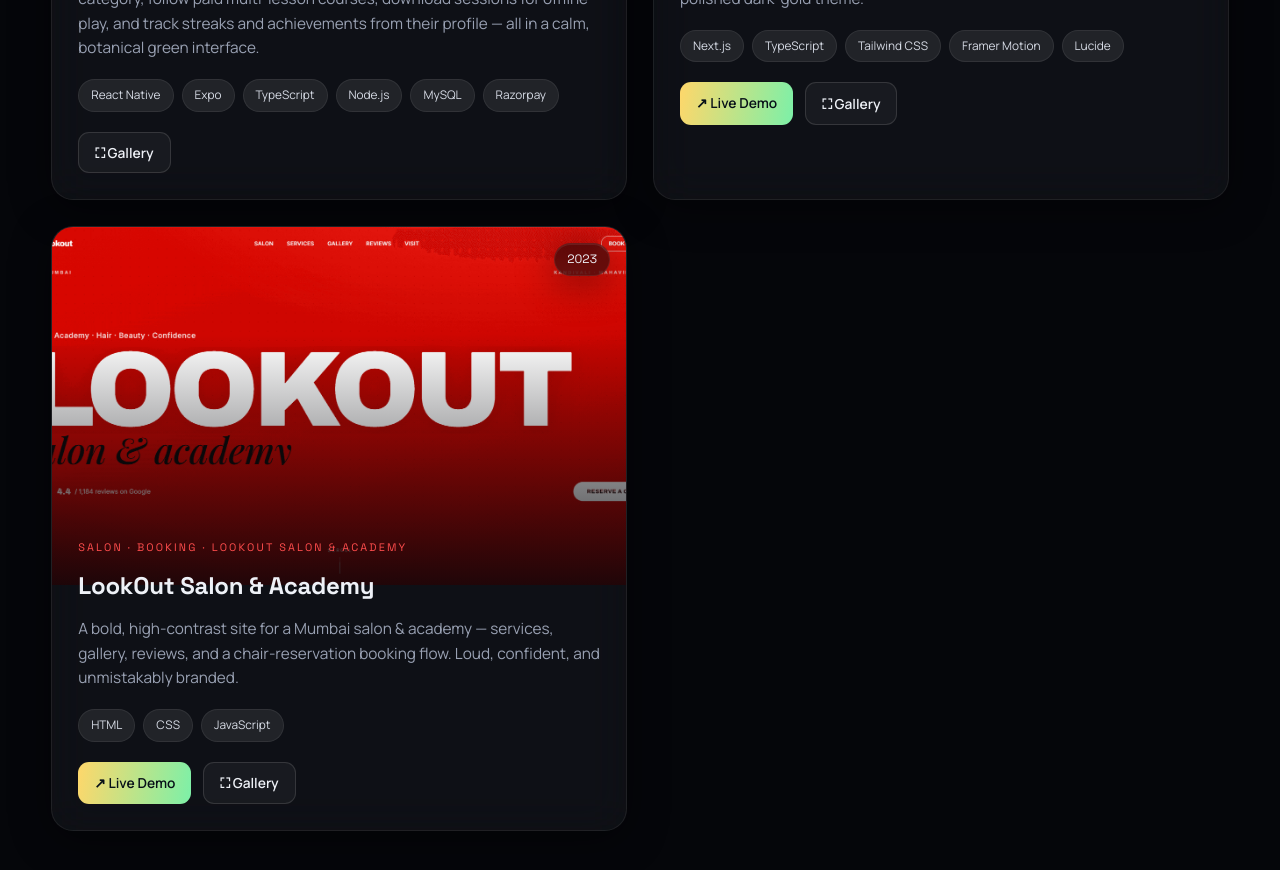
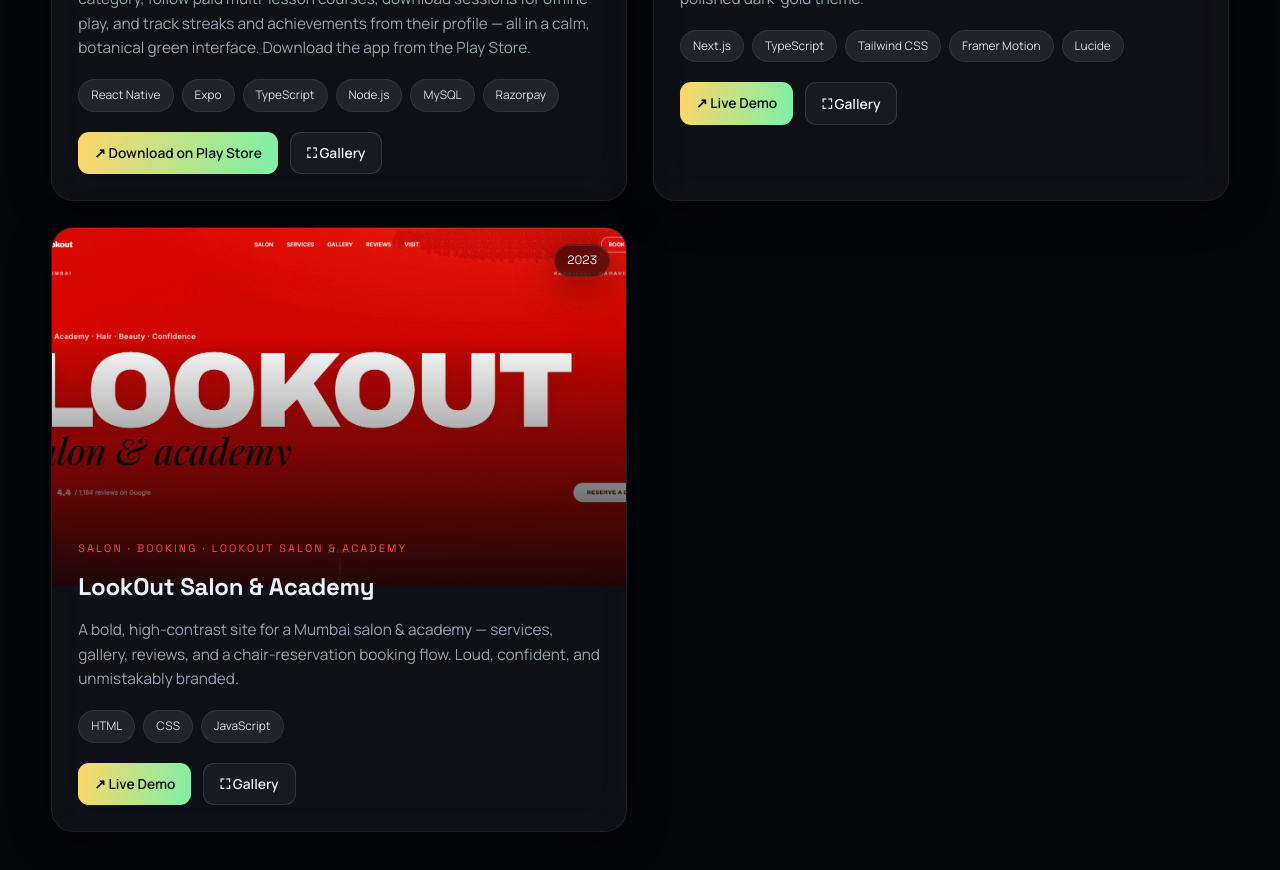
Before and after one commit to cyberking-coder/Ritesh_Portfolio2, a React (Vite) app: page / in a window 1280 px wide. Shown: the part 3800-4670 px from the top of the page. Built offline with nearby package versions, Linux system fonts and the light colour scheme.

Commit message:
Add Play Store link and custom live-link labels
Co-Authored-By: Claude Opus 5 <noreply@anthropic.com>
Claude-Session: https://claude.ai/code/session_01AWeA5VYstDm9owqjRyuW5v

```diff
--- a/src/App.jsx
+++ b/src/App.jsx
@@ -269,7 +269,7 @@ function ProjectCard({ p, i, onOpen }) {
           <div className="project-links">
             {p.live && (
               <a className="plink live" href={p.live} target="_blank" rel="noreferrer">
-                ↗ Live Demo
+                ↗ {p.liveLabel || "Live Demo"}
               </a>
             )}
             {hasGallery && (
@@ -321,7 +321,11 @@ function Lightbox({ project, index, setIndex, onClose }) {
             <div className="lightbox-title">{project.title}</div>
           </div>
           <div className="lightbox-actions">
-            <a className="plink live" href={project.live} target="_blank" rel="noreferrer">↗ Visit live</a>
+            {project.live && (
+              <a className="plink live" href={project.live} target="_blank" rel="noreferrer">
+                ↗ {project.liveLabel || "Visit live"}
+              </a>
+            )}
             <button className="lightbox-close" onClick={onClose} aria-label="close">✕</button>
           </div>
         </div>
--- a/src/data/content.js
+++ b/src/data/content.js
@@ -101,9 +101,10 @@ export const projects = [
     year: "2026",
     client: "Anurag Rishi",
     description:
-      "A meditation and inner-growth mobile app built for spiritual guide Anurag Rishi. Members sign in with email or Google, browse guided meditations by category, follow paid multi-lesson courses, download sessions for offline play, and track streaks and achievements from their profile — all in a calm, botanical green interface.",
+      "A meditation and inner-growth mobile app built for spiritual guide Anurag Rishi. Members sign in with email or Google, browse guided meditations by category, follow paid multi-lesson courses, download sessions for offline play, and track streaks and achievements from their profile — all in a calm, botanical green interface. Download the app from the Play Store.",
     tech: ["React Native", "Expo", "TypeScript", "Node.js", "MySQL", "Razorpay"],
-    live: "",
+    live: "https://play.google.com/store/apps/details?id=com.knowthyself.app",
+    liveLabel: "Download on Play Store",
     source: "",
     accent: "#5f8a72",
     poster: "linear-gradient(135deg,#0d1512 0%,#1b2b23 50%,#2f4a3c 100%)",
```
